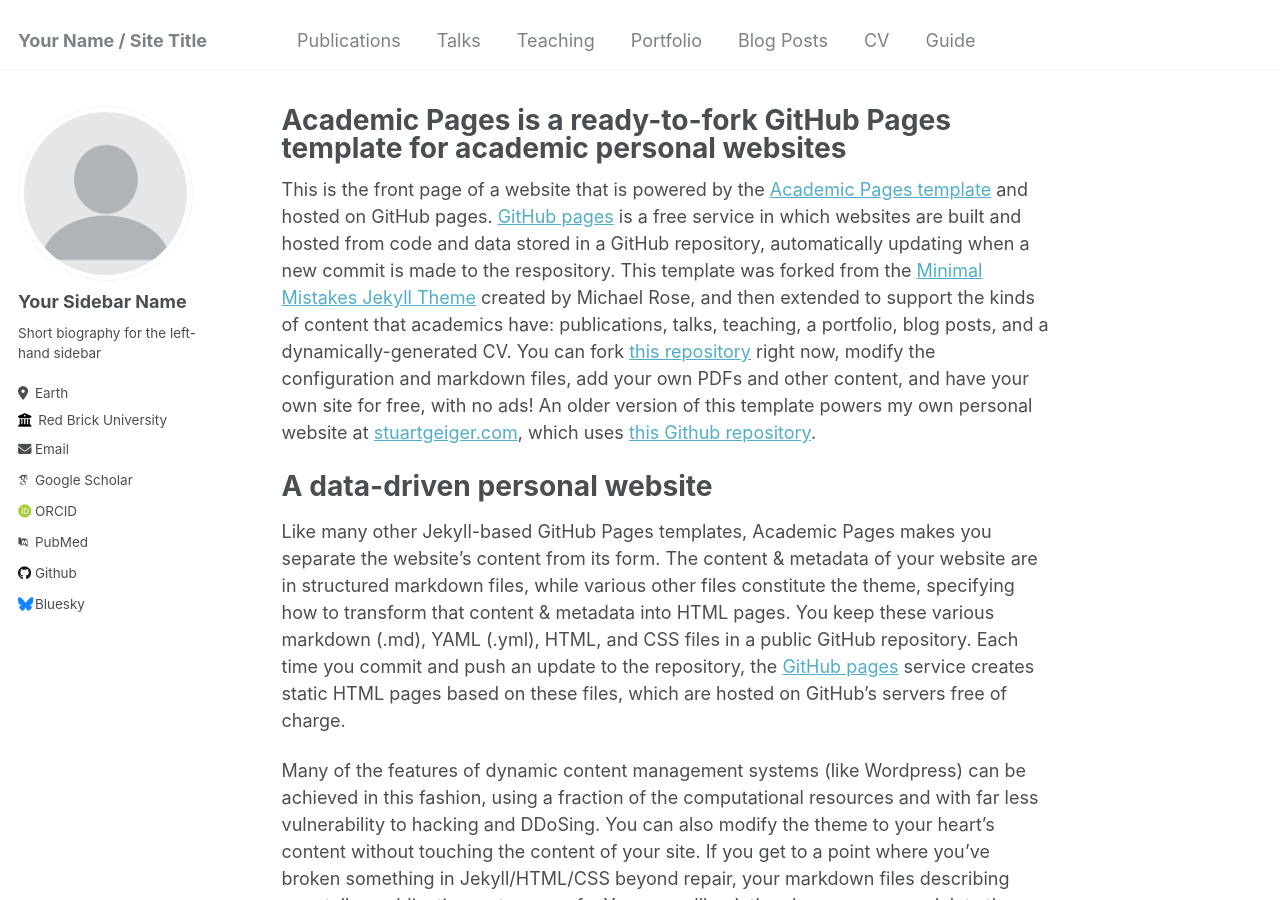
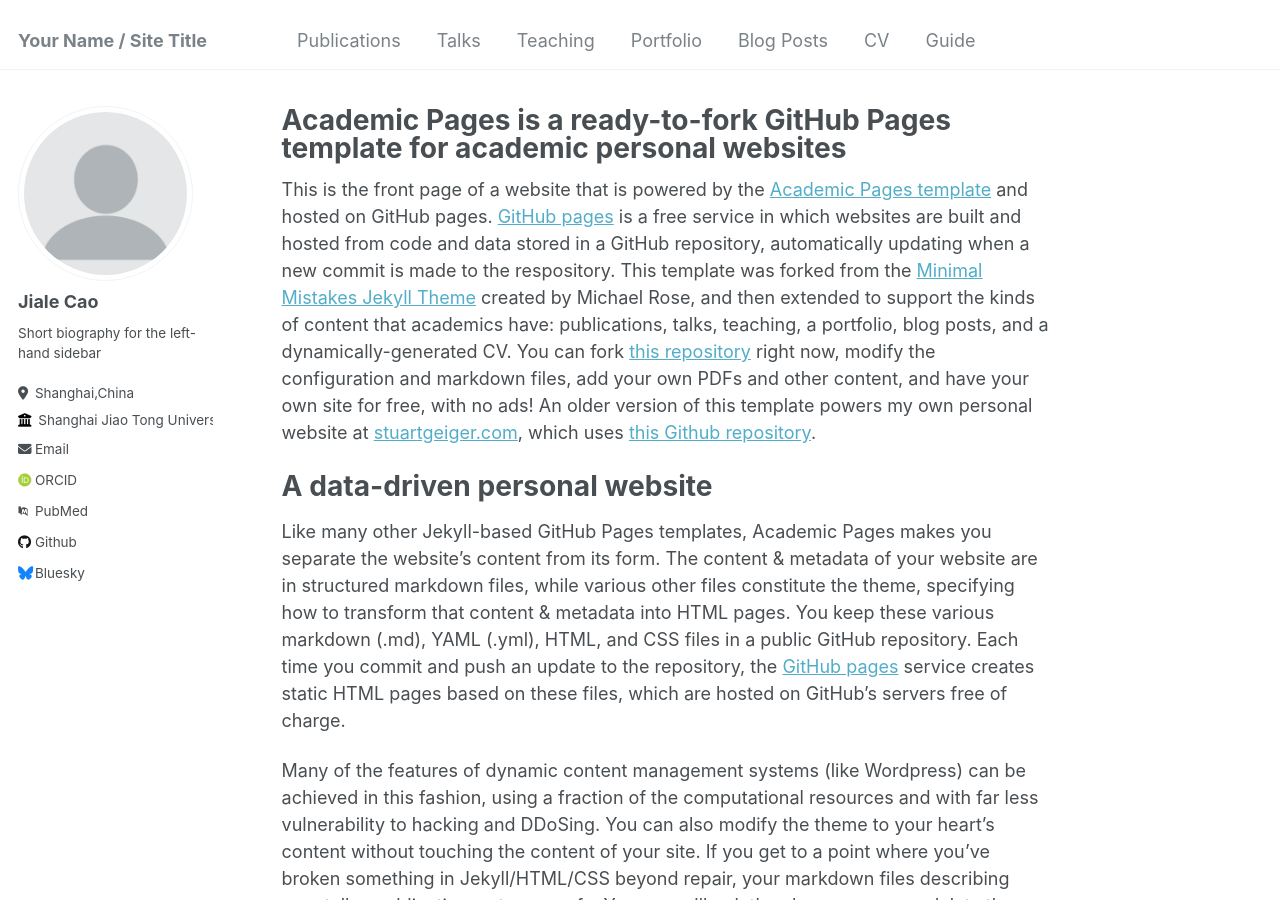
Before and after one commit to JialeCao-CN/JialeCao-CN.github.io, a Jekyll site: the page built from _pages/about.md, in a window 1280 px wide and 900 px high. Built offline with Jekyll 4.4.1, drawn with Linux system fonts in a browser that asks for light colours; some web fonts are replaced.

Commit message:
Update _config.yml

```diff
--- a/_config.yml
+++ b/_config.yml
@@ -22,20 +22,20 @@ repository               : "academicpages/academicpages.github.io"
 author:
   # Biographic information
   avatar           : "profile.png"
-  name             : "Your Sidebar Name"
+  name             : "Jiale Cao"
   pronouns         : # example: "she/her"
   bio              : "Short biography for the left-hand sidebar"
-  location         : "Earth"
-  employer         : "Red Brick University"
+  location         : "Shanghai,China"
+  employer         : "Shanghai Jiao Tong University&The University of New South Wales"
   uri              : # URL
-  email            : "none@example.org"
+  email            : "sjtucaojiale@sjtu.edu.cn"
 
   # Academic websites
   arxiv            : # URL - Update with the correct link to your profile
-  googlescholar    : "https://scholar.google.com/citations?user=PS_CX0AAAAAJ"
+  googlescholar    : #"https://scholar.google.com/citations?user=PS_CX0AAAAAJ"
   impactstory      : # URL
-  orcid            : "http://orcid.org/yourorcidurl"
-  semantic         : # URL
+  orcid            : "http://orcid.org/0000-0002-4522-111X"
+  ResearchGate     : "https://www.researchgate.net/profile/Jiale-Cao"
   pubmed           : "https://www.ncbi.nlm.nih.gov/pubmed/?term=john+snow"
   researchgate     : # URL
 
```
